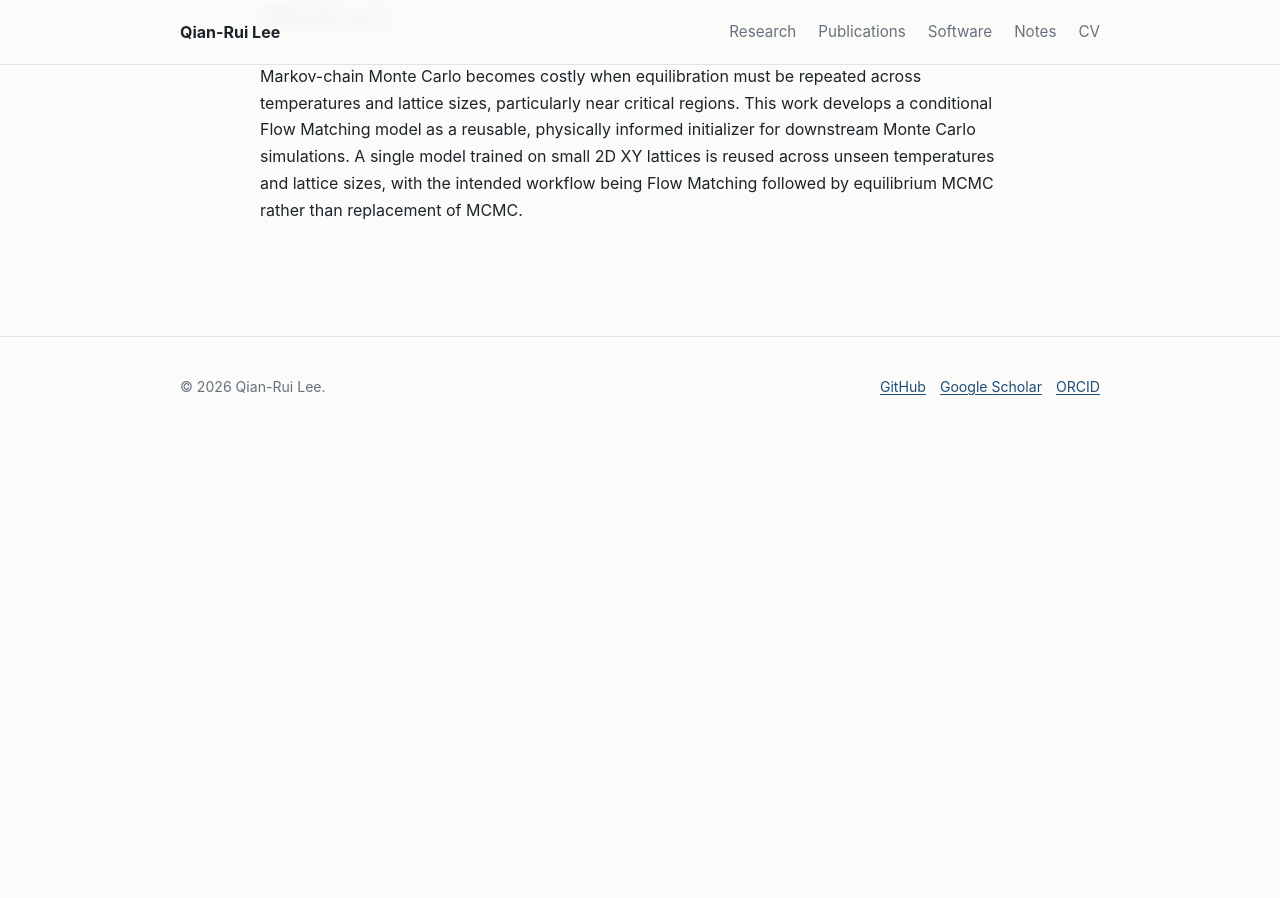
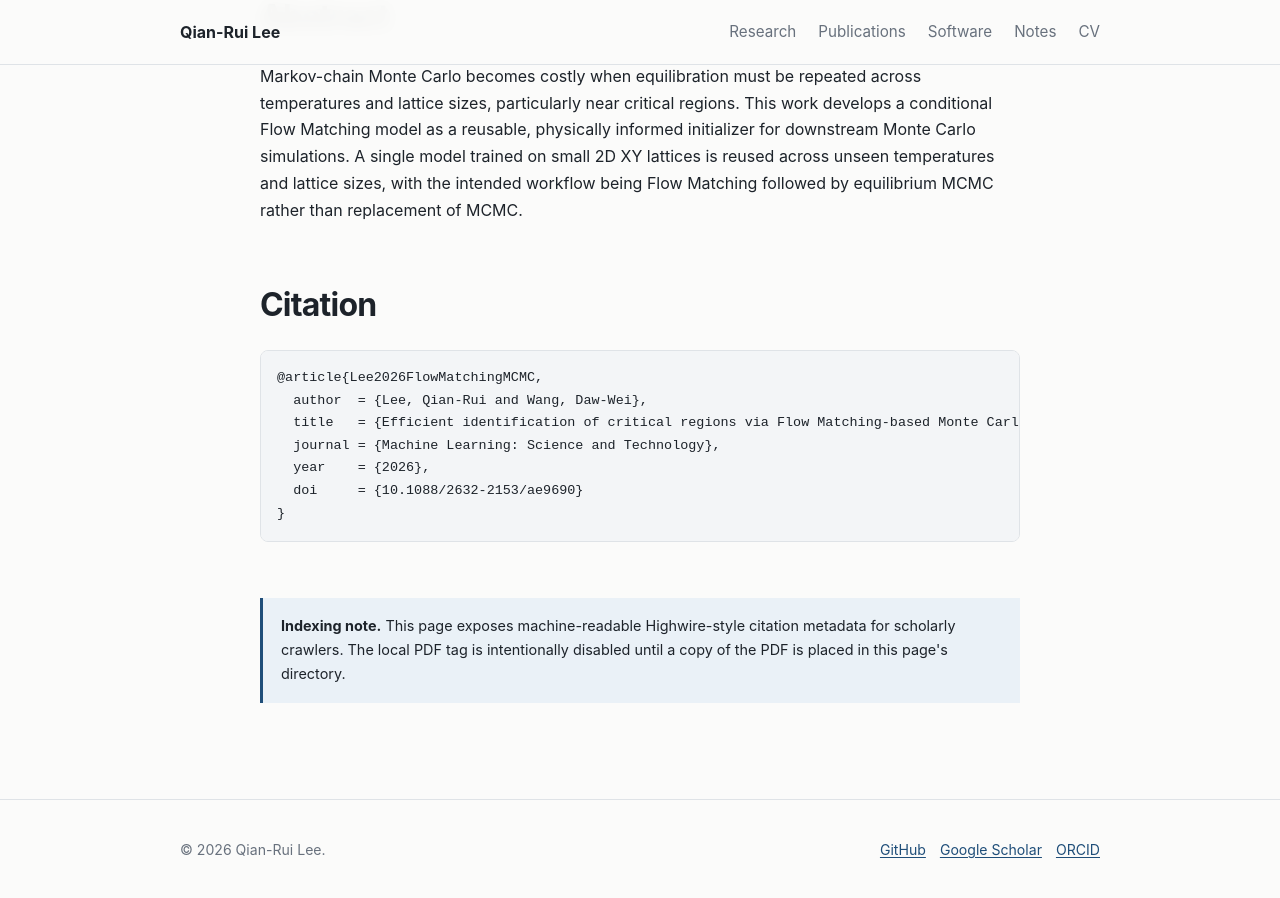
Before and after one commit to ToelUl/ToelUl.github.io, a Jekyll site: the page built from _publications/2026-flow-matching.md, in a window 1280 px wide and 900 px high, scrolled down 646 px. Built offline with Jekyll 4.4.1, drawn with Linux system fonts in a browser that asks for light colours; before the commit the page ends 1083 px from its top, so only the background shows below that.

Commit message:
Promote Flow Matching journal metadata

```diff
--- a/_publications/2026-flow-matching.md
+++ b/_publications/2026-flow-matching.md
@@ -4,6 +4,8 @@
   - "Qian-Rui Lee"
   - "Daw-Wei Wang"
 year: 2026
+citation_date: "2026"
+category: "journal"
 type_label: "Journal article"
 venue: "Machine Learning: Science and Technology"
 journal: "Machine Learning: Science and Technology"
@@ -12,7 +14,15 @@
 arxiv_url: "https://arxiv.org/abs/2508.15318"
 github_url: "https://github.com/ToelUl/Flow-to-Field"
 pdf_local: false
-scholar_index: false
+scholar_index: true
 selected: true
+bibtex: |
+  @article{Lee2026FlowMatchingMCMC,
+    author  = {Lee, Qian-Rui and Wang, Daw-Wei},
+    title   = {Efficient identification of critical regions via Flow Matching-based Monte Carlo initialization},
+    journal = {Machine Learning: Science and Technology},
+    year    = {2026},
+    doi     = {10.1088/2632-2153/ae9690}
+  }
 ---
 Markov-chain Monte Carlo becomes costly when equilibration must be repeated across temperatures and lattice sizes, particularly near critical regions. This work develops a conditional Flow Matching model as a reusable, physically informed initializer for downstream Monte Carlo simulations. A single model trained on small 2D XY lattices is reused across unseen temperatures and lattice sizes, with the intended workflow being Flow Matching followed by equilibrium MCMC rather than replacement of MCMC.
```
